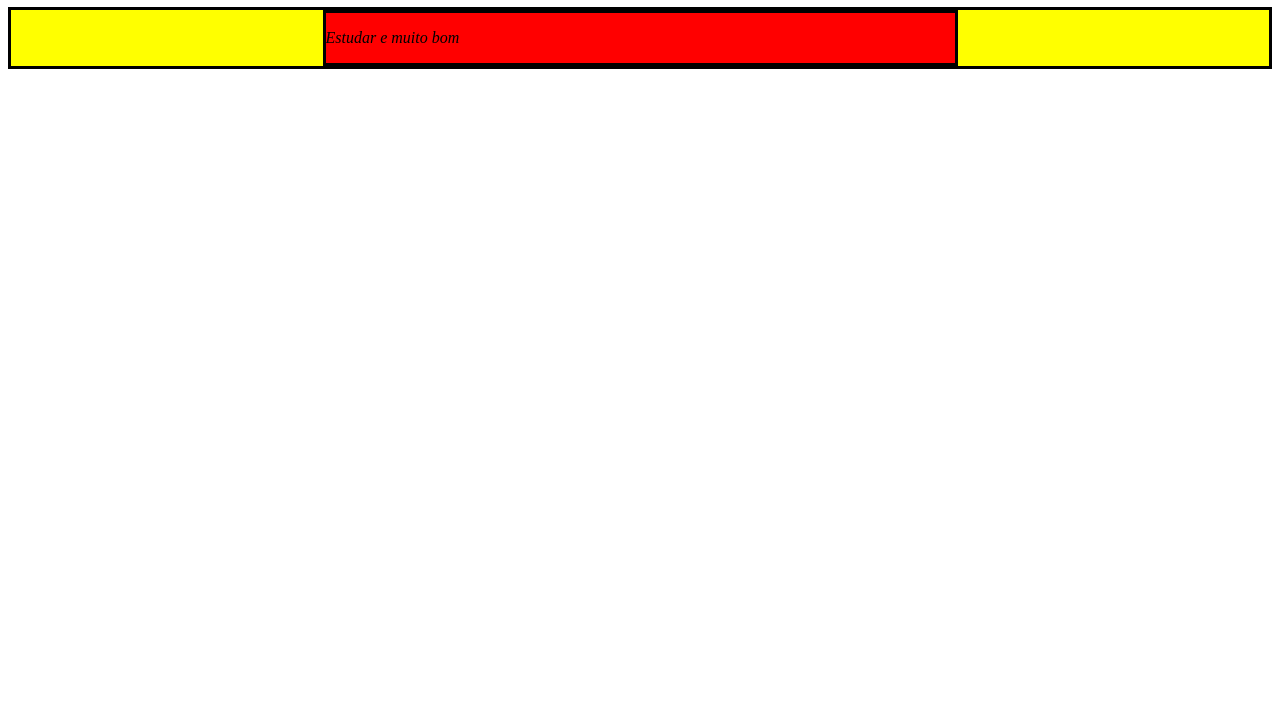
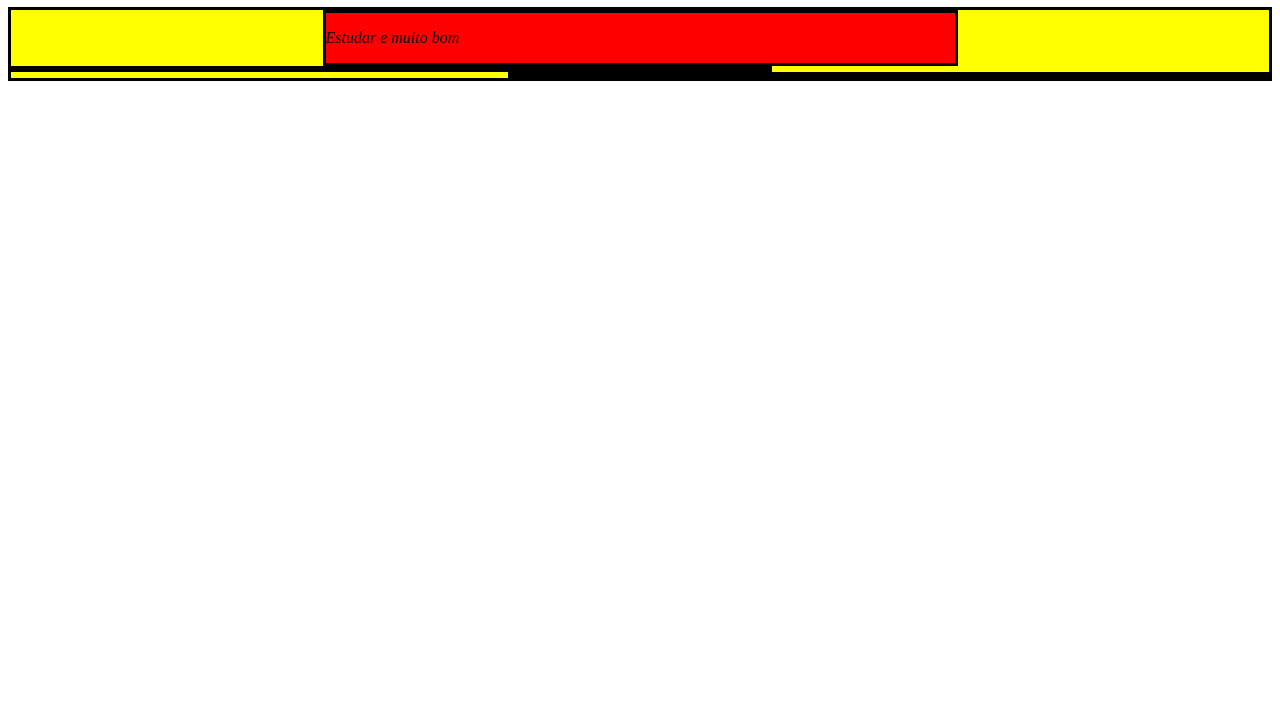
Before and after one commit to EduSouza-programmer/Trybe_Exercicio_5-2_Edu_Souza, a plain HTML site: page index.html in a window 1280 px wide. Shown: the part 73-800 px from the top of the page. Drawn offline with Linux system fonts and the light colour scheme.

Commit message:
realizado exercicio 5 e 6

```diff
--- a/index.html
+++ b/index.html
@@ -78,6 +78,16 @@
             let pElement = document.createElement("p");
             pElement.innerText = "Estudar e muito bom";
             document.querySelector(".center-content").appendChild(pElement);
+
+            // 5° Adicione a tag div com a classe left-content como filho da tag div criada no passo 2;
+            let divLeftContent = document.createElement("div");
+            divLeftContent.className = "left-content";
+            document.querySelector(".main-content").appendChild(divLeftContent);
+
+            // 6° Adicione a tag div com a classe right-content como filho da tag div criada no passo 2;
+            let divRightContent = document.createElement("div");
+            divRightContent.className = "right-content";
+            document.querySelector(".main-content").appendChild(divRightContent);
         </script>
     </body>
 </html>
```
Also changed, not shown: 1 other file.
